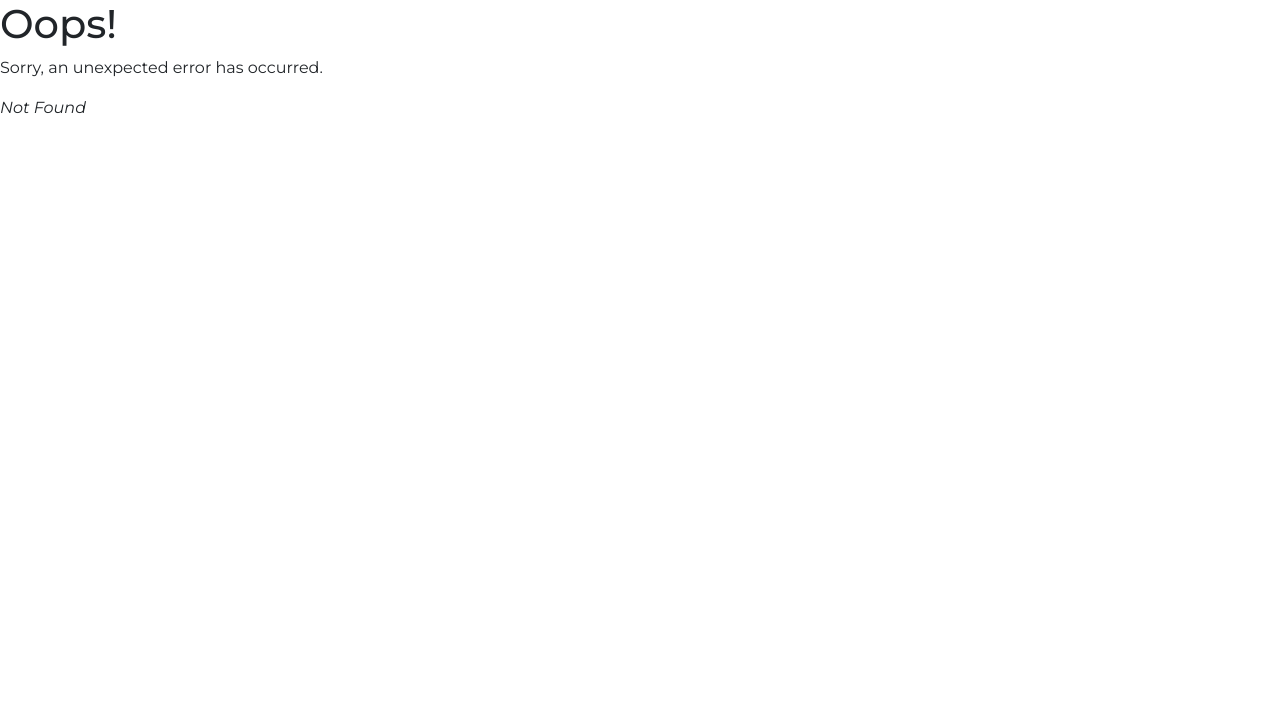
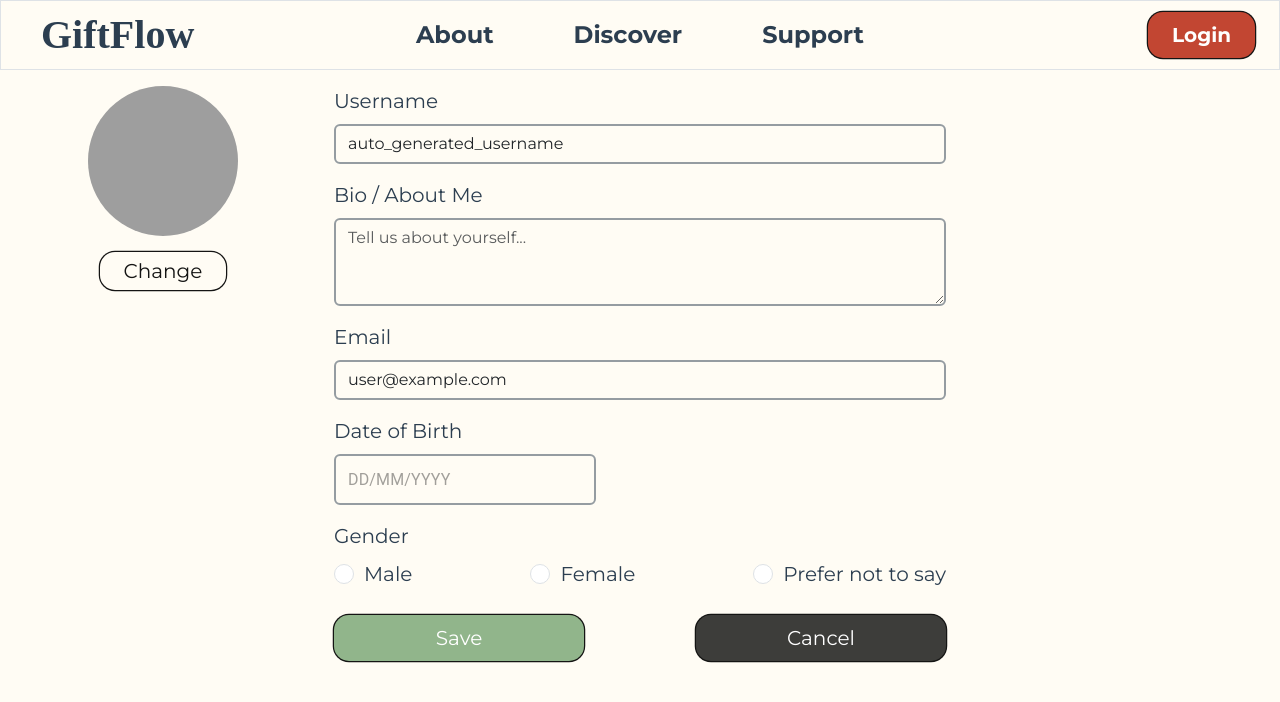
Before and after one commit to kiiril/GiftFlow, a React (Create React App) app in the folder frontend/: page /newProfile in a window 1280 px wide. Before the commit this address had no page. Shown: the top 702 px of the page. Built offline with nearby package versions, Linux system fonts and the light colour scheme; grey boxes are pictures that could not be loaded; a web font is replaced by a local one.

Commit message:
Make initial design of the new user profile

```diff
--- a/frontend/src/App.css
+++ b/frontend/src/App.css
@@ -11,6 +11,7 @@
 }
 
 .primary-button {
+    text-align: center;
     text-decoration: none;
     cursor: pointer;
     display: inline-block;
@@ -19,6 +20,17 @@
     box-shadow: 0 0 0 0.0625em #141413;
     transition: transform .3s cubic-bezier(.5,2.5,.7,.7), box-shadow .3s cubic-bezier(.5,2.5,.7,.7);
     transform: translateY(0);
+}
+
+/* todo: move to a separate class */
+.form-control {
+    background-color: transparent;
+    border: 2px solid rgba(44, 62, 80, 0.5); /* #2C3E50 with 50% of transparency */
+}
+
+.form-control:focus {
+    box-shadow: none;
+    border-color: #2C3E50;
 }
 
 .primary-button:hover {
--- a/frontend/src/App.js
+++ b/frontend/src/App.js
@@ -8,6 +8,8 @@ import {AuthProvider} from "./contexts/AuthProvider";
 import {createBrowserRouter, RouterProvider} from "react-router-dom";
 import Error from "./pages/Error";
 import Post from "./pages/Post";
+import NewProfile from "./pages/NewProfile";
+import Header from "./components/Header";
 
 function App() {
     const router = createBrowserRouter([
@@ -31,12 +33,19 @@ function App() {
         {
             path: "/posts/:id",
             element: <Post/>
+        },
+        {
+            path: "/newProfile",
+            element: <NewProfile/>
         }
     ]);
 
     return (
         <AuthProvider>
-            <RouterProvider router={router}/>
+            <div style={{backgroundColor: "var(--background-light)", width: "100vw", height: "100vh"}}>
+                <Header/>
+                <RouterProvider router={router}/>
+            </div>
         </AuthProvider>
     );
 }
--- a/frontend/src/components/Account.jsx
+++ b/frontend/src/components/Account.jsx
@@ -6,9 +6,6 @@ import {AdapterDayjs} from "@mui/x-date-pickers/AdapterDayjs";
 import SubmitButton from "./SubmitButton";
 import dayjs from "dayjs";
 import axios from "axios";
-
-const countries = ["Belarus", "Bahrain"]
-const cities = ["Minsk", "Pinsk", "Mogilev"]
 
 const Account = () => {
 
--- a/frontend/src/components/PrimaryButton.jsx
+++ b/frontend/src/components/PrimaryButton.jsx
@@ -5,7 +5,7 @@ const PrimaryButton = (
         text="Button",
         backgroundColor = "#C24632",
         textColor = "#FFFFFF",
-        className="text-center fs-5 fw-bold px-4 py-2"
+        className="fs-5 fw-bold px-4 py-2"
     }) => {
     return (
         <a
--- a/frontend/src/contexts/AuthProvider.js
+++ b/frontend/src/contexts/AuthProvider.js
@@ -5,6 +5,13 @@ export const AuthContext = createContext(null);
 
 export const AuthProvider = ({ children }) => {
     const [user, setUser] = useState(null); // Holds the authenticated user's information, fixme: probably not needed
+
+    useEffect(() => {
+        const storedUser = localStorage.getItem('user');
+        if (storedUser) {
+            setUser(JSON.parse(storedUser));
+        }
+    }, []);
 
     // Signup function
     const signup = async ({email, password}) => {
@@ -26,6 +33,7 @@ export const AuthProvider = ({ children }) => {
             const response = await axios.post("http://localhost:8080/users/login", { email, password });
             if (response.status === 200) {
                 setUser(response.data);
+                localStorage.setItem('user', JSON.stringify(response.data));
                 return response.data;
             }
         } catch (error) {
--- a/frontend/src/pages/Main.jsx
+++ b/frontend/src/pages/Main.jsx
@@ -1,12 +1,10 @@
 import React from 'react';
 import ScrollFeed from "../components/ScrollFeed";
 import Landing from "../components/Landing";
-import Header from "../components/Header";
 
 const Main = () => {
     return (
         <div style={{backgroundColor: "var(--background-light)"}}>
-            <Header/>
             <Landing/>
             <h1 className="ms-5 ps-4">Let's specify your desires:</h1>
             <ScrollFeed/>
--- /dev/null
+++ b/frontend/src/pages/NewProfile.jsx
@@ -0,0 +1,165 @@
+import React, {useState} from 'react';
+import axios from "axios";
+import {DatePicker, LocalizationProvider} from "@mui/x-date-pickers";
+import {AdapterDayjs} from "@mui/x-date-pickers/AdapterDayjs";
+import dayjs from "dayjs";
+import SubmitButton from "../components/SubmitButton";
+import PrimaryButton from "../components/PrimaryButton";
+
+const NewProfile = props => {
+    const [inputs, setInputs] = useState({
+        name: "",
+        surname: "",
+        gender: "",
+        dateOfBirthday: ""
+    });
+
+    const handleSubmit = async (e) => {
+        e.preventDefault();
+        const response = await axios.put(`http://localhost:8080/users/${inputs.id}`, inputs);
+        console.log(response);
+    }
+
+    const handleChange = (e) => {
+        setInputs({
+            ...inputs,
+            [e.target.name]: e.target.value
+        });
+    }
+
+    return (
+        <div className="p-3 fs-5" style={{color: "#2C3E50"}}>
+            <form onSubmit={handleSubmit} className="row"
+                  style={{borderRadius: "15px"}}>
+                <div className="col-3 d-flex flex-column align-items-center gap-3">
+                    <img
+                        src="https://avatar.iran.liara.run/public"
+                        alt="User Avatar"
+                        className="rounded-circle"
+                        style={{width: '150px', height: '150px'}}
+                    />
+                    <PrimaryButton text={"Change"} className="px-4 py-1" backgroundColor={"transparent"} textColor={"#141413"}/>
+                </div>
+
+                <div className="col-6">
+                    {/* Username */}
+                    <div className="mb-3">
+                        <label htmlFor="username" className="form-label">Username</label>
+                        <input
+                            type="text"
+                            id="username"
+                            className="form-control"
+                            placeholder="Enter your username"
+                            defaultValue="auto_generated_username"
+                        />
+                    </div>
+
+                    {/* Bio / About Me */}
+                    <div className="mb-3">
+                        <label htmlFor="bio" className="form-label">Bio / About Me</label>
+                        <textarea
+                            id="bio"
+                            className="form-control"
+                            rows="3"
+                            placeholder="Tell us about yourself..."
+                        ></textarea>
+                    </div>
+
+                    <div className="mb-3">
+                        <label htmlFor="email" className="form-label">Email</label>
+                        <input
+                            type="email"
+                            id="email"
+                            className="form-control"
+                            value="user@example.com"
+                            readOnly
+                        />
+                    </div>
+
+                    <LocalizationProvider dateAdapter={AdapterDayjs}>
+                        <div>
+                            <label htmlFor="birthday" className="d-block form-label">
+                                Date of Birth
+                            </label>
+                            <DatePicker
+                                id="birthday"
+                                name="birthday"
+                                format="DD/MM/YYYY"
+                                value={inputs.dateOfBirthday === "" ? null : dayjs(inputs.dateOfBirthday, "YYYY-MM-DD")}
+                                onChange={(value) => setInputs({
+                                    ...inputs,
+                                    dateOfBirthday: value ? dayjs(value).format("YYYY-MM-DD") : ""
+                                })}
+                                sx={{
+                                    "& .MuiInputBase-input": {
+                                        padding: "0.75em",
+                                    },
+                                    "& .MuiInputBase-root": {
+                                        border: "2px solid rgba(44, 62, 80, 0.5)",
+                                        borderRadius: "0.375em"
+                                    },
+                                    "& .MuiOutlinedInput-notchedOutline": {
+                                        border: "none"
+                                    }
+                                }}
+                                className="mb-3"
+                            />
+                        </div>
+                    </LocalizationProvider>
+
+                    {/* Gender */}
+                    <label className="form-label">Gender</label>
+                    <div className="d-flex w-100 justify-content-between mb-4">
+                        <div className="form-check">
+                            <input className="form-check-input" type="radio" name="gender" id="radioMale"/>
+                            <label className="form-check-label" htmlFor="radioMale">Male</label>
+                        </div>
+                        <div className="form-check">
+                            <input className="form-check-input" type="radio" name="gender" id="radioFemale"/>
+                            <label className="form-check-label" htmlFor="radioFemale">Female</label>
+                        </div>
+                        <div className="form-check">
+                            <input className="form-check-input" type="radio" name="gender" id="radioOther"/>
+                            <label className="form-check-label" htmlFor="radioOther">Prefer not to say</label>
+                        </div>
+                    </div>
+
+                    {/* fixme add later */}
+                    {/*/!* Wishlist *!/*/}
+                    {/*<div className="mb-3">*/}
+                    {/*    <label htmlFor="wishlist" className="form-label">Wishlist</label>*/}
+                    {/*    <textarea*/}
+                    {/*        id="wishlist"*/}
+                    {/*        className="form-control"*/}
+                    {/*        rows="3"*/}
+                    {/*        placeholder="List your gift wishes here..."*/}
+                    {/*    ></textarea>*/}
+                    {/*</div>*/}
+
+                    {/* Save Button */}
+                    <div className="row">
+                        <div className="col text-start pe-5 me-3">
+                            <PrimaryButton className="w-100 py-2" text={"Save"} backgroundColor={"#91B58B"}/>
+                        </div>
+
+                        <div className="col text-end ps-5">
+                            <PrimaryButton className="w-100 py-2" text={"Cancel"} backgroundColor={"#3D3D3A"}/>
+                        </div>
+                    </div>
+                </div>
+
+                {/* fixme move to post creation */}
+                {/*<div className="row mb-5">*/}
+                {/*    <div className="col">*/}
+                {/*    <AutocompleteDropdown label={"Country"} items={countries} index={2}/>*/}
+                {/*    </div>*/}
+                {/*    <div className="col">*/}
+                {/*        <AutocompleteDropdown label={"City"} items={cities} index={0}/>*/}
+                {/*    </div>*/}
+                {/*</div>*/}
+            </form>
+        </div>
+    );
+};
+
+export default NewProfile;
```
